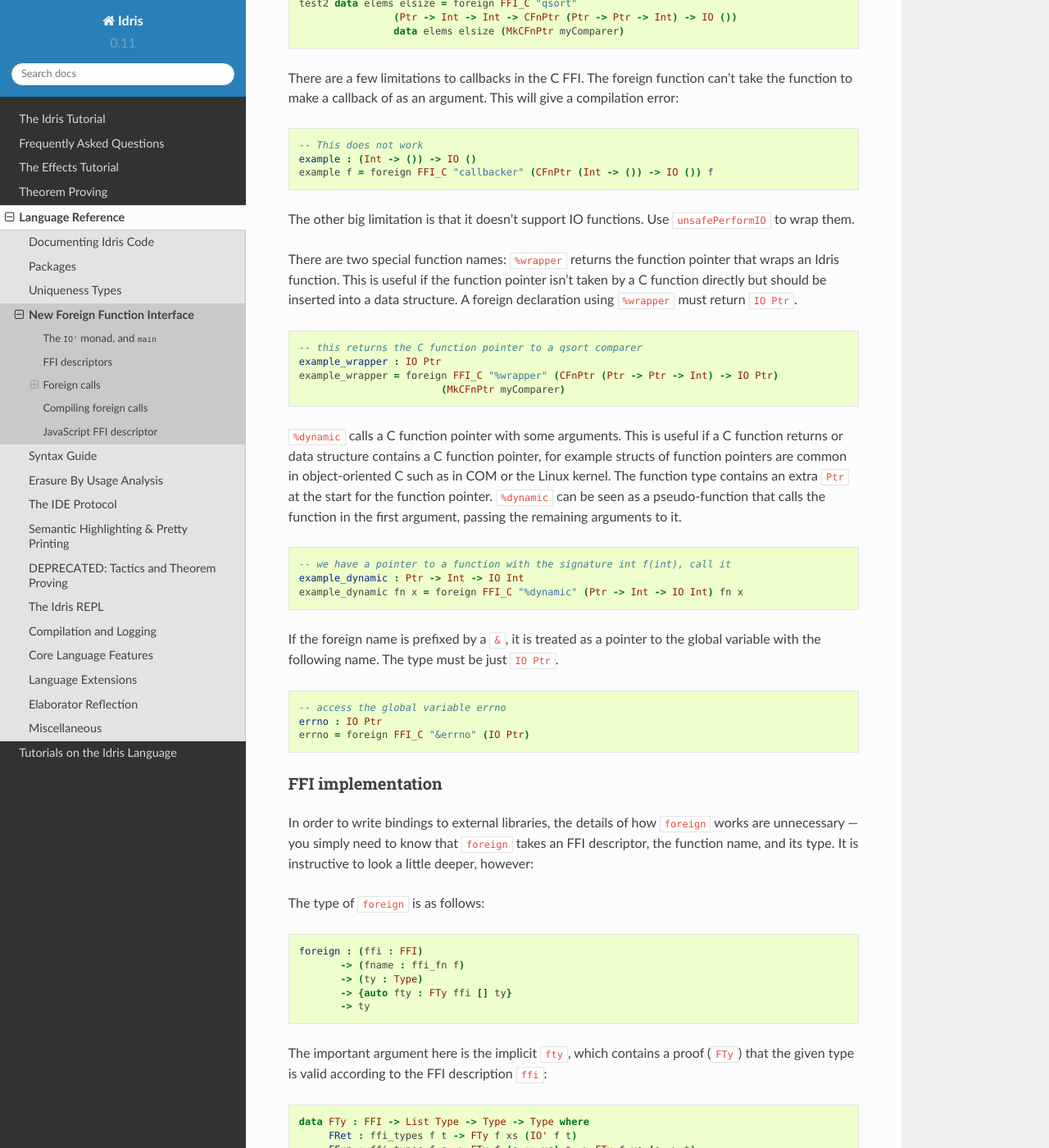
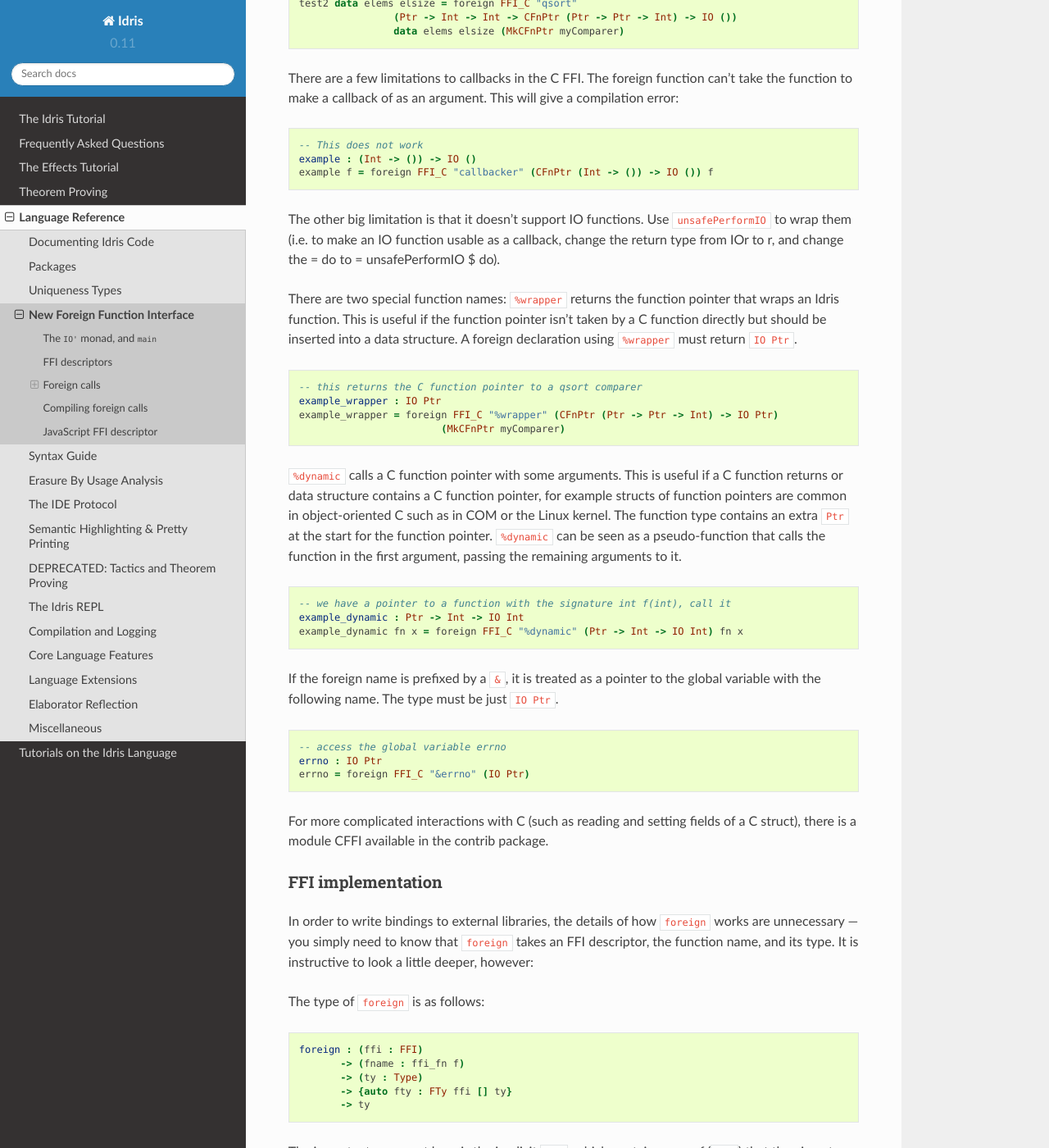
Before and after one commit to idris-lang/Idris-dev, a Sphinx documentation site: the page built from docs/reference/ffi.rst, in a window 1280 px wide and 1400 px high, scrolled down 3011 px. Shown: the whole window at 82% size. Built offline with Sphinx 7.4.7 and the Read the Docs theme 2.0.0, drawn with Linux system fonts in a browser that asks for light colours; formulas are drawn with MathJax 3.

Commit message:
Added slightly to the C FFI reference, and corrected a code example in the type providers tutorial

```diff
--- a/docs/reference/ffi.rst
+++ b/docs/reference/ffi.rst
@@ -179,7 +179,8 @@ compilation error:
     example f = foreign FFI_C "callbacker" (CFnPtr (Int -> ()) -> IO ()) f
 
 The other big limitation is that it doesn't support IO functions. Use
-``unsafePerformIO`` to wrap them.
+``unsafePerformIO`` to wrap them (i.e. to make an IO function usable as a callback, change the return type
+from IOr to r, and change the = do to = unsafePerformIO $ do).
 
 There are two special function names:
 ``%wrapper`` returns the function pointer that wraps an Idris function. This
@@ -215,6 +216,9 @@ global variable with the following name. The type must be just ``IO Ptr``.
     -- access the global variable errno
     errno : IO Ptr
     errno = foreign FFI_C "&errno" (IO Ptr)
+
+For more complicated interactions with C (such as reading and setting fields of a C struct), there is
+a module CFFI available in the contrib package.
 
 FFI implementation
 ------------------
--- a/docs/tutorial/miscellany.rst
+++ b/docs/tutorial/miscellany.rst
@@ -276,7 +276,7 @@ type ``Int`` will be provided. Otherwise, it will provide the type
     strToType _ = Nat
 
     fromFile : String -> IO (Provider Type)
-    fromFile fname = do str <- readFile fname
+    fromFile fname = do Right str <- readFile fname
                         return (Provide (strToType (trim str)))
 
 We then use the ``%provide`` directive:
```
